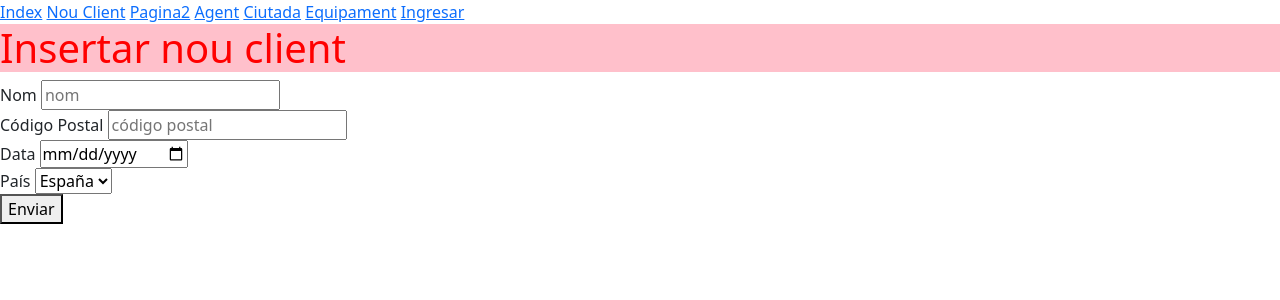
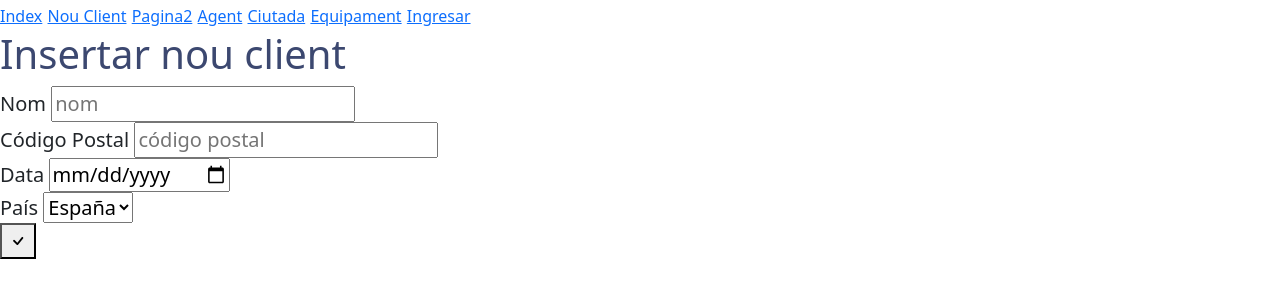
Before and after one commit to Ehrgewal1/tenda-ofim-tica, a PHP site: page /pagina1.php in a window 1280 px wide. Shown: the top 300 px of the page. Run offline with PHP 8.4, Linux system fonts and the light colour scheme.

Commit message:
css changes

```diff
--- a/agent.php
+++ b/agent.php
@@ -1,6 +1,6 @@
 <!DOCTYPE html>
 <html>
-    <link rel="stylesheet" href="styles.css">
+    <link rel="stylesheet" href="style.css">
     <?php include 'includes/head.php';?>
     <?php include 'includes/header.php';?>
     <body>
--- a/ciutada.php
+++ b/ciutada.php
@@ -1,6 +1,6 @@
 <!DOCTYPE html>
 <html>
-    <link rel="stylesheet" href="styles.css">
+    <link rel="stylesheet" href="style.css">
     <?php include 'includes/head.php';?>
     <?php include 'includes/header.php';?>
     <body>
--- a/css/style.css
+++ b/css/style.css
@@ -1,12 +1,11 @@
 h1{
     font-size: 40px;
-    color: #003cff;
+    color: #3c4870;
     background-color: #ffffff;
 }
 div{
     font-size: 20px;
 }
-
 a{
     font-size: 16px;
 }
--- a/equipament.php
+++ b/equipament.php
@@ -1,6 +1,6 @@
 <!DOCTYPE html>
 <html>
-    <link rel="stylesheet" href="styles.css">
+    <link rel="stylesheet" href="style.css">
     <?php include 'includes/head.php';?>
     <?php include 'includes/header.php';?>
     <body>
--- a/forms.php
+++ b/forms.php
@@ -25,7 +25,7 @@
                 <input type="password" id="Id" class="form-control">
             </div>
             <button type="button" class="btn btn-primary">
-            <i class="bi-send"></i>
+            <i class="bi-check"></i>
             </button>
         </form>
     </body>
--- a/includes/head.php
+++ b/includes/head.php
@@ -5,7 +5,7 @@
     <meta content="width=device-width, initial-scale=1.0, maximum-scale=1.0, user-scalable=no" name="viewport"/>
     <meta content=""name="description"/>
     <meta content=""name="author"/>
-    <link rel="stylesheet" href="styles.css">
+    <link rel="stylesheet" href="style.css">
     <link href="https://cdn.jsdelivr.net/npm/bootstrap@5.0.2/dist/css/bootstrap.min.css" rel="stylesheet" integrity="sha384-EVSTQN3/azprG1Anm3QDgpJLIm9Nao0Yz1ztcQTwFspd3yD65VohhpuuCOmLASjC" crossorigin="anonymous">
     <link rel="stylesheet" href="https://cdn.jsdelivr.net/npm/bootstrap-icons@1.8.2/font/bootstrap-icons.css">
 </head>
--- a/pagina1.php
+++ b/pagina1.php
@@ -34,7 +34,7 @@ include "includes/header.php";
                         <option value="IT">Italia</option>
                     </select>
                 </div>
-                <button type=submit >Enviar</button>
+                <button type=submit ><i class="bi-check"></i></button>
             </form>
         </div>
 <?php
--- a/styles.css
+++ /dev/null
@@ -1,15 +0,0 @@
-head {
-    color: rgb(10, 102, 22);
-    text-align: center;
-}
-h1 {
-    color: red;
-    background-color: pink;
-}
-p {
-    color: azure;
-    height: auto;
-    width: auto;
-    background-color: bisque;
-    margin: 20px;
-}
```
